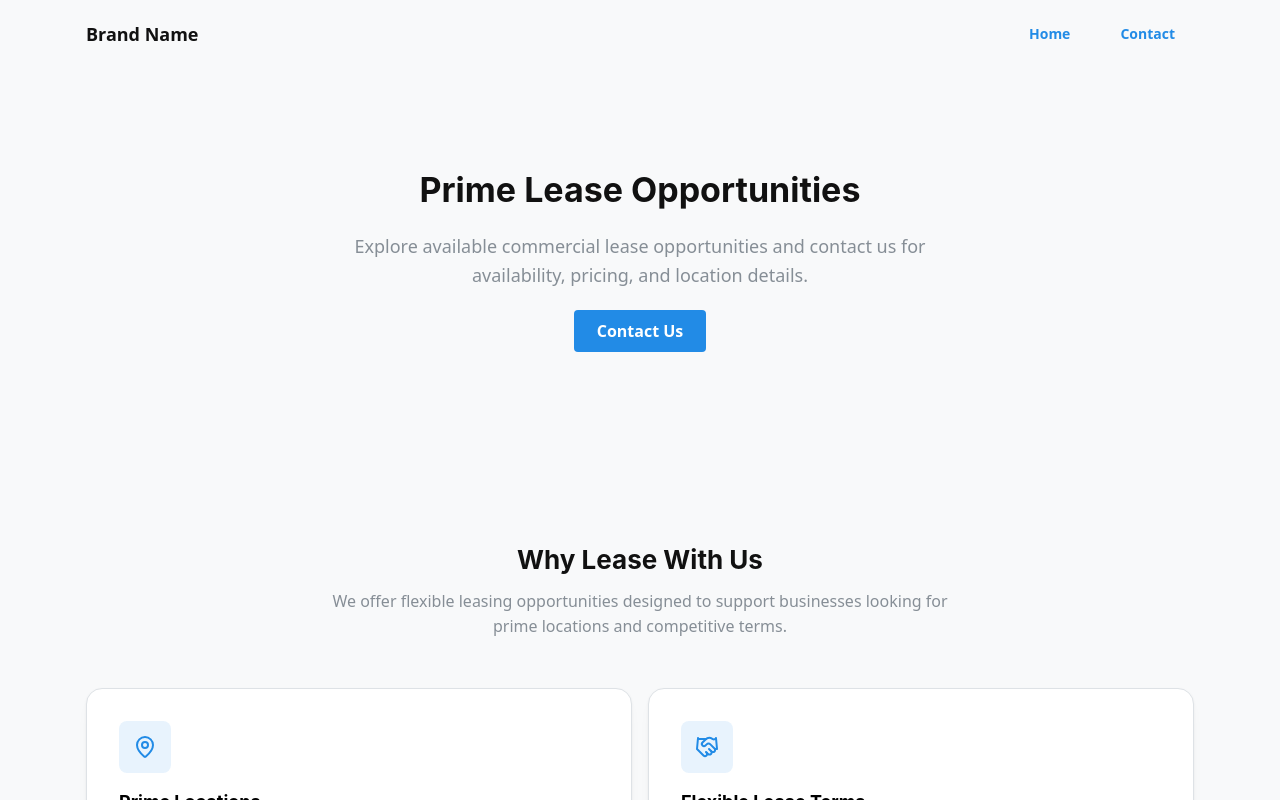
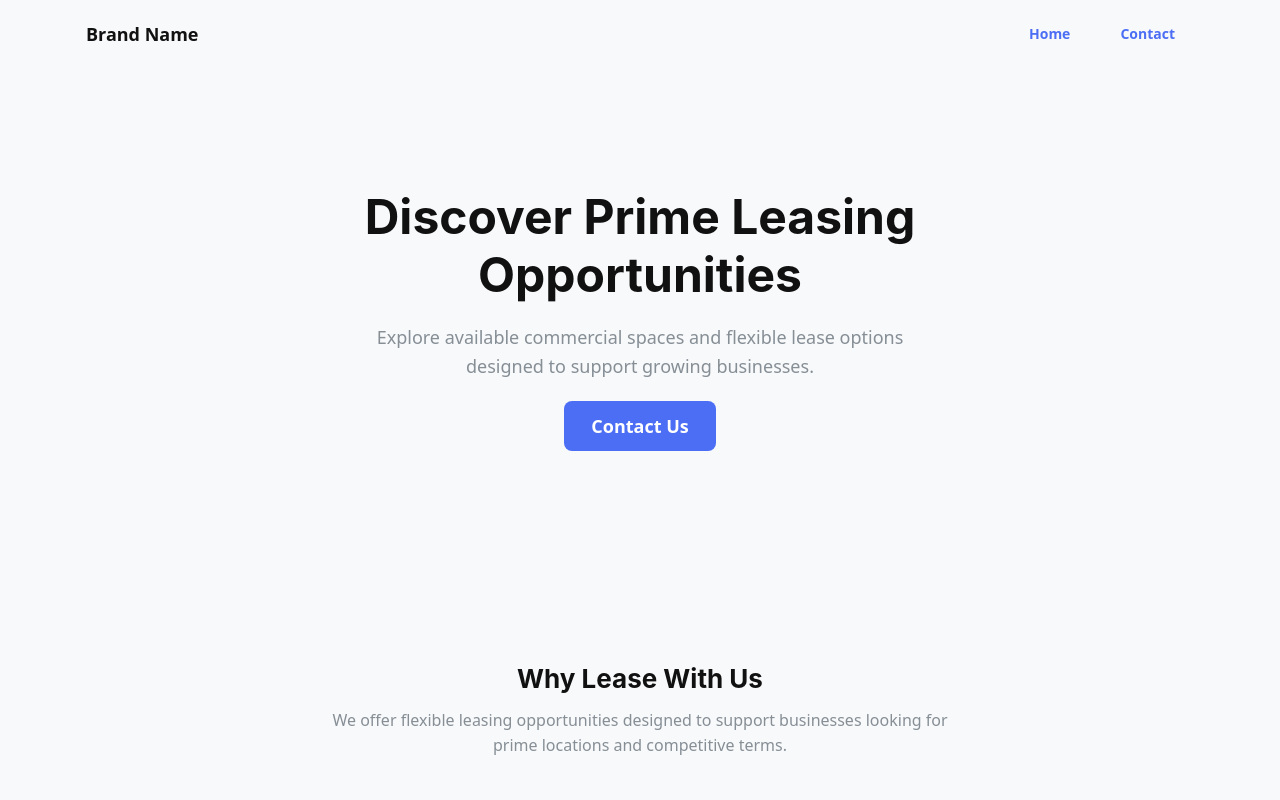
Before and after one commit to hmandiv/lease, a React (Vite) app: page / in a window 1280 px wide. Shown: the top 800 px of the page. Built offline with nearby package versions, Linux system fonts and the light colour scheme.

Commit message:
feat: improve hero section typography and layout

```diff
--- a/src/main.tsx
+++ b/src/main.tsx
@@ -12,7 +12,7 @@ createRoot(document.getElementById("root")!).render(
   <StrictMode>
     <MantineProvider
       theme={{
-        primaryColor: "blue",
+        primaryColor: "indigo",
       }}
     >
       <BrowserRouter>
--- a/src/sections/HeroSection.tsx
+++ b/src/sections/HeroSection.tsx
@@ -3,18 +3,36 @@ import { Link } from "react-router-dom";
 
 export default function HeroSection() {
   return (
-    <Container size="lg" py={100}>
+    <Container size="lg" py={120}>
       <Stack align="center" gap="lg">
-        <Title order={1} ta="center">
-          Prime Lease Opportunities
+        <Title
+          order={1}
+          ta="center"
+          maw={800}
+          style={{
+            fontSize: "48px",
+            lineHeight: 1.2,
+            fontWeight: 700,
+          }}
+        >
+          Discover Prime Leasing Opportunities
         </Title>
 
-        <Text size="lg" c="dimmed" ta="center" maw={600}>
-          Explore available commercial lease opportunities and contact us for
-          availability, pricing, and location details.
+        <Text
+          size="lg"
+          c="dimmed"
+          ta="center"
+          maw={600}
+          style={{
+            fontSize: "18px",
+            lineHeight: 1.6,
+          }}
+        >
+          Explore available commercial spaces and flexible lease options
+          designed to support growing businesses.
         </Text>
 
-        <Button component={Link} to="/contact" size="md">
+        <Button component={Link} to="/contact" size="lg" radius="md">
           Contact Us
         </Button>
       </Stack>
```
